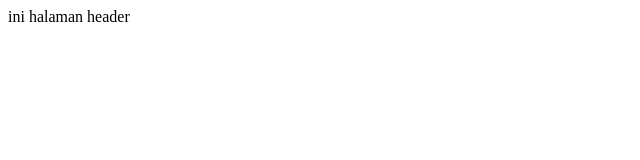
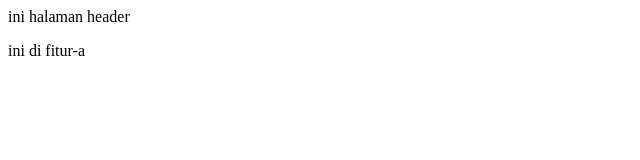
Before and after one commit to tiosetiawan26/cp, a plain HTML site: page Index.html in a window 1280 px wide. Shown: the full height of the page, 0-640 px from the left. Drawn offline with Linux system fonts and the light colour scheme.

Commit message:
yang kedua

```diff
--- a/Index.html
+++ b/Index.html
@@ -8,5 +8,6 @@
   </head>
   <body>
     <header>ini halaman header</header>
+    <p>ini di fitur-a</p>
   </body>
 </html>
```
